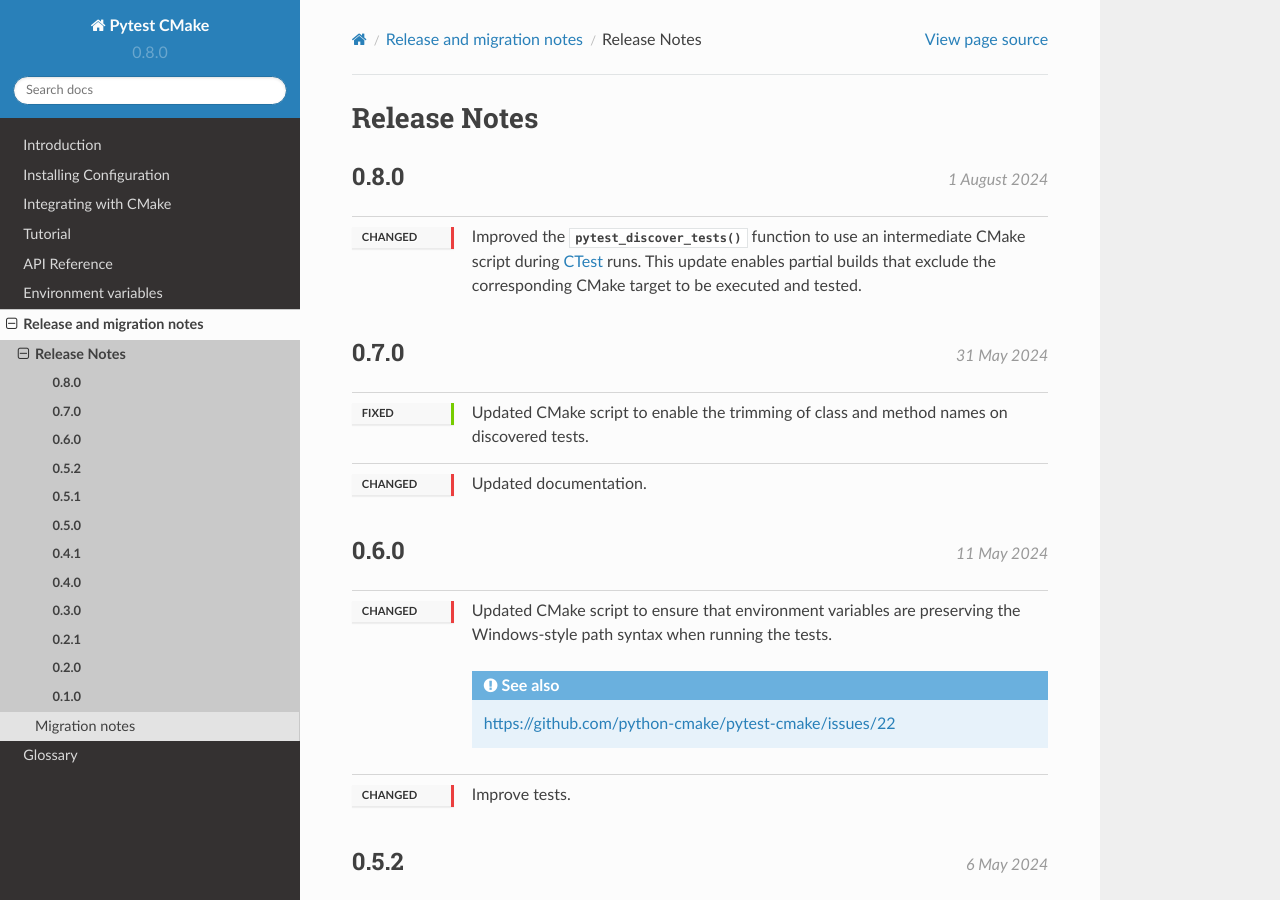
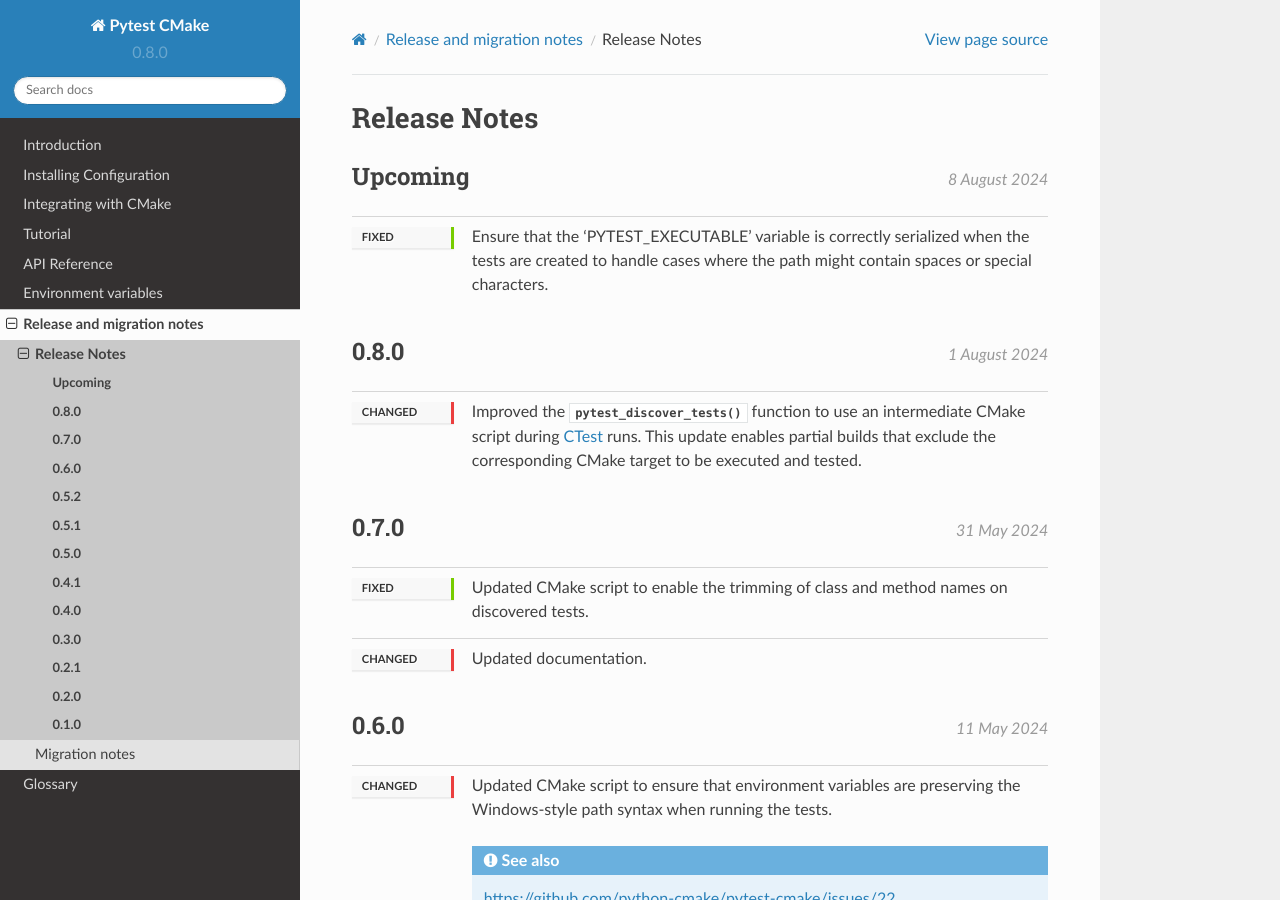
Before and after one commit to python-cmake/pytest-cmake, a Sphinx documentation site: the page built from doc/release/release_notes.rst, in a window 1280 px wide and 900 px high. Built offline with Sphinx 7.4.7 and the Read the Docs theme 2.0.0, drawn with Linux system fonts in a browser that asks for light colours.

```diff
--- a/doc/release/release_notes.rst
+++ b/doc/release/release_notes.rst
@@ -3,6 +3,14 @@
 *************
 Release Notes
 *************
+
+.. release:: Upcoming
+
+    .. change:: fixed
+
+        Ensure that the 'PYTEST_EXECUTABLE' variable is correctly serialized
+        when the tests are created to handle cases where the path might
+        contain spaces or special characters.
 
 .. release:: 0.8.0
     :date: 2024-08-01
```
Also changed, not shown: 1 other file.
